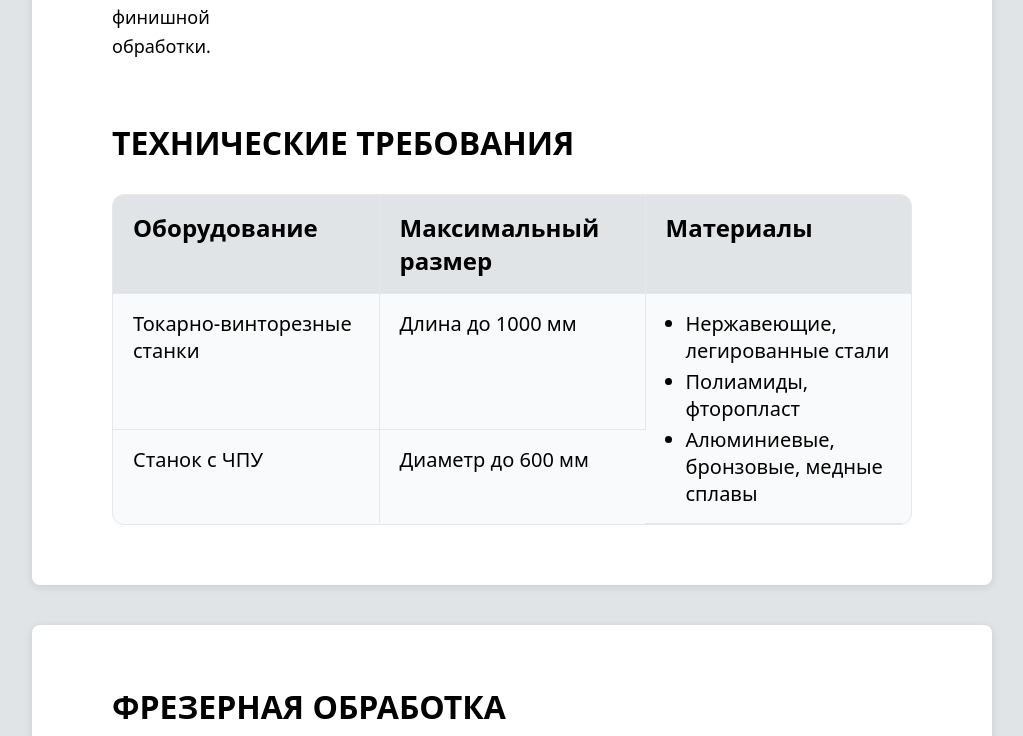
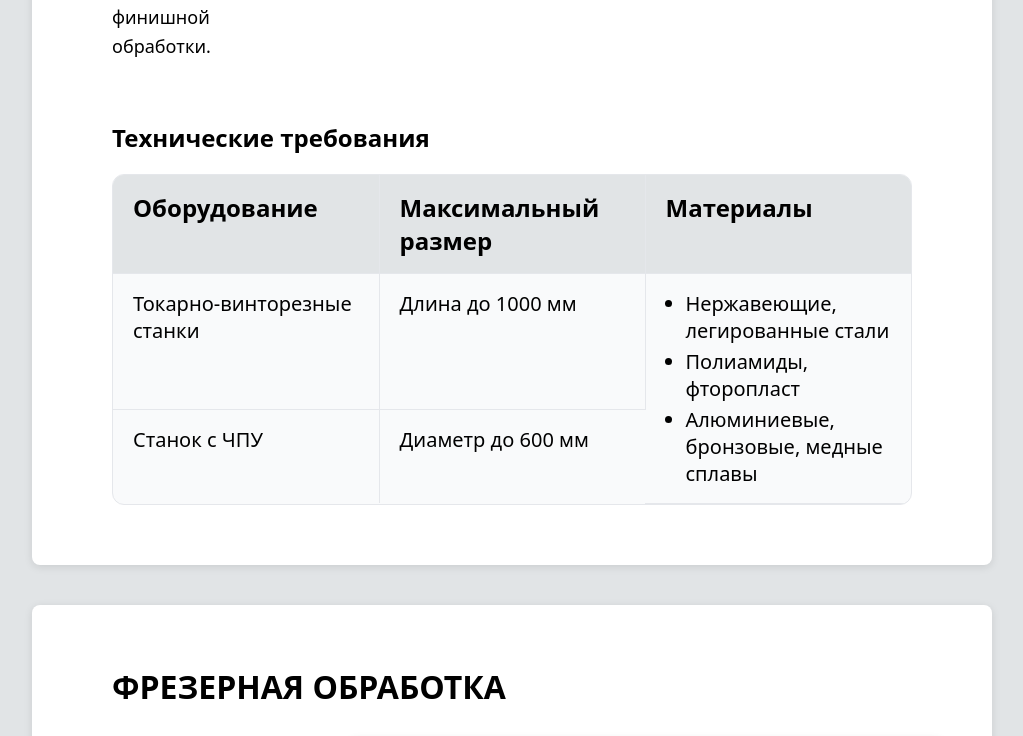
Before and after one commit to js-owl/maas-front, a Vue app: page /mechanical in a window 1280 px wide. Shown: the part 1180-1916 px from the top of the page, without its empty margins (128-1151 px from the left). Built offline with nearby package versions, Linux system fonts and the light colour scheme.

Commit message:
Refactor technical requirements title in Uslugi components
- Updated the title class from 'uslugi-title' to 'uslugi-title-table' in multiple Uslugi components to improve consistency in styling and semantics for the technical requirements section.

```diff
--- a/src/components/sections/uslugi/UslugiBending.vue
+++ b/src/components/sections/uslugi/UslugiBending.vue
@@ -21,7 +21,7 @@
       </div>
 
       <div class="technical-requirements">
-        <div class="uslugi-title">ТЕХНИЧЕСКИЕ ТРЕБОВАНИЯ</div>
+        <div class="uslugi-title-table">Технические требования</div>
 
         <div class="requirements-table-wrapper">
           <table class="requirements-table">
--- a/src/components/sections/uslugi/UslugiGrinding.vue
+++ b/src/components/sections/uslugi/UslugiGrinding.vue
@@ -22,7 +22,7 @@
       </div>
 
       <div class="technical-requirements">
-        <div class="uslugi-title">ТЕХНИЧЕСКИЕ ТРЕБОВАНИЯ</div>
+        <div class="uslugi-title-table">Технические требования</div>
 
         <div class="requirements-table-wrapper">
           <table class="requirements-table">
--- a/src/components/sections/uslugi/UslugiLaser.vue
+++ b/src/components/sections/uslugi/UslugiLaser.vue
@@ -20,7 +20,7 @@
       </div>
 
       <div class="technical-requirements">
-        <div class="uslugi-title">ТЕХНИЧЕСКИЕ ТРЕБОВАНИЯ</div>
+        <div class="uslugi-title-table">Технические требования</div>
 
         <div class="requirements-table-wrapper">
           <table class="requirements-table">
--- a/src/components/sections/uslugi/UslugiLathe.vue
+++ b/src/components/sections/uslugi/UslugiLathe.vue
@@ -21,7 +21,7 @@
       </div>
 
       <div class="technical-requirements">
-        <div class="uslugi-title">ТЕХНИЧЕСКИЕ ТРЕБОВАНИЯ</div>
+        <div class="uslugi-title-table">Технические требования</div>
 
         <div class="requirements-table-wrapper">
           <table class="requirements-table">
--- a/src/components/sections/uslugi/UslugiMilling.vue
+++ b/src/components/sections/uslugi/UslugiMilling.vue
@@ -22,7 +22,7 @@
       </div>
 
       <div class="technical-requirements">
-        <div class="uslugi-title">ТЕХНИЧЕСКИЕ ТРЕБОВАНИЯ</div>
+        <div class="uslugi-title-table">Технические требования</div>
 
         <div class="requirements-table-wrapper">
           <table class="requirements-table">
--- a/src/components/sections/uslugi/UslugiPKM.vue
+++ b/src/components/sections/uslugi/UslugiPKM.vue
@@ -20,7 +20,7 @@
       </div>
 
       <div class="technical-requirements">
-        <div class="uslugi-title">ТЕХНИЧЕСКИЕ ТРЕБОВАНИЯ</div>
+        <div class="uslugi-title-table">Технические требования</div>
 
         <div class="requirements-table-wrapper">
           <table class="requirements-table">
--- a/src/components/sections/uslugi/UslugiPaint.vue
+++ b/src/components/sections/uslugi/UslugiPaint.vue
@@ -20,7 +20,7 @@
       </div>
 
       <div class="technical-requirements">
-        <div class="uslugi-title">ТЕХНИЧЕСКИЕ ТРЕБОВАНИЯ</div>
+        <div class="uslugi-title-table">Технические требования</div>
 
         <div class="requirements-table-wrapper">
           <table class="requirements-table">
--- a/src/components/sections/uslugi/UslugiPrint.vue
+++ b/src/components/sections/uslugi/UslugiPrint.vue
@@ -24,7 +24,7 @@
       </div>
 
       <div class="technical-requirements">
-        <div class="uslugi-title">ТЕХНИЧЕСКИЕ ТРЕБОВАНИЯ</div>
+        <div class="uslugi-title-table">Технические требования</div>
 
         <div class="requirements-table-wrapper">
           <table class="requirements-table">
--- a/src/components/sections/uslugi/UslugiTooling.vue
+++ b/src/components/sections/uslugi/UslugiTooling.vue
@@ -25,7 +25,7 @@
       </div>
 
       <div class="technical-requirements">
-        <div class="uslugi-title">ТЕХНИЧЕСКИЕ ТРЕБОВАНИЯ</div>
+        <div class="uslugi-title-table">Технические требования</div>
 
         <div class="requirements-table-wrapper">
           <table class="requirements-table">
```
